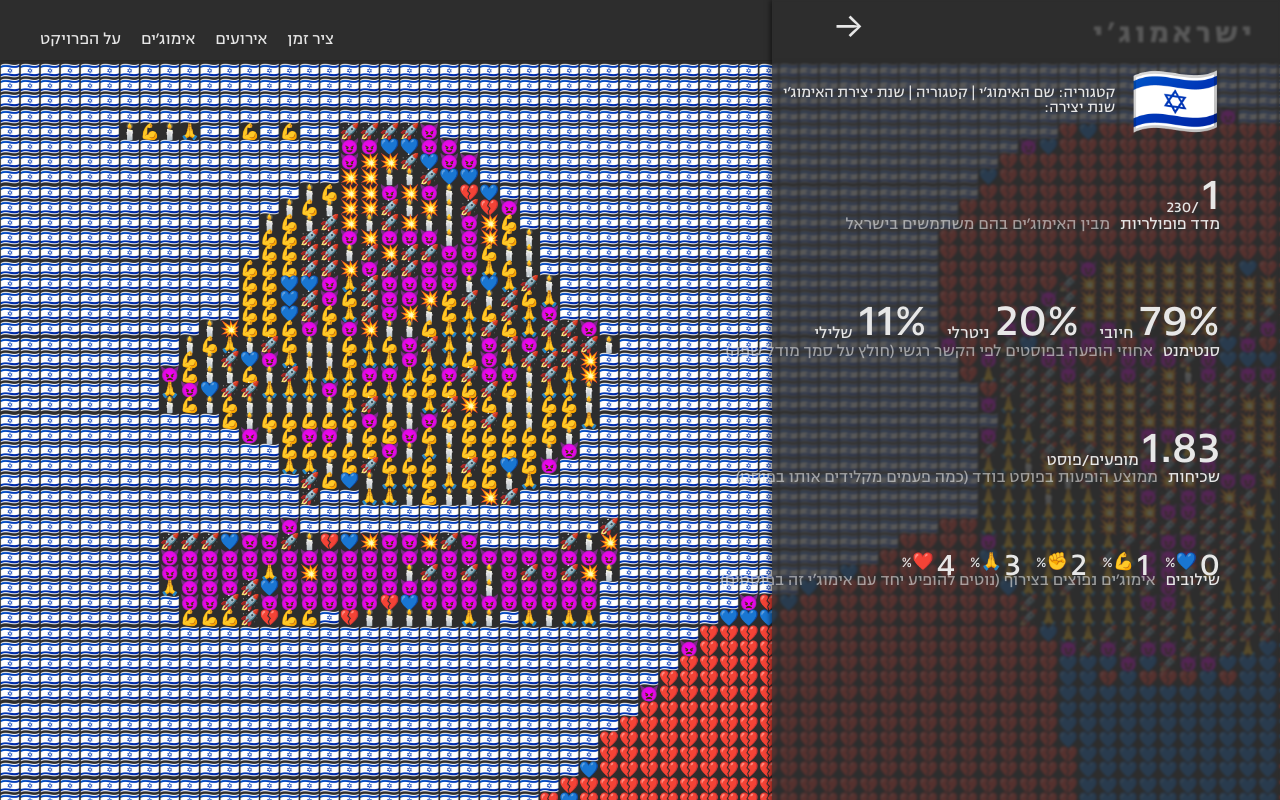
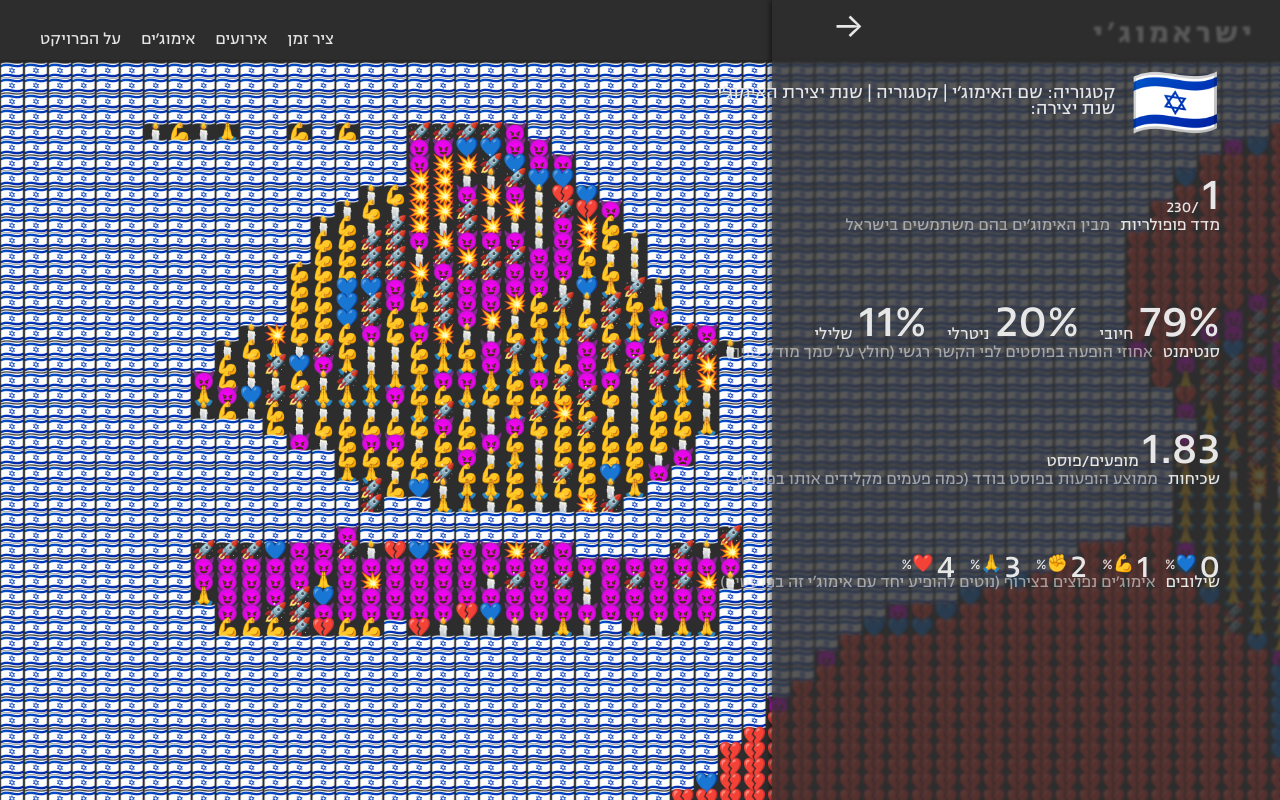
Before and after one commit to mineihadar/emoji-app, a React (Create React App) app: page / in a window 1280 px wide. Shown: the top 800 px of the page. Built offline with nearby package versions, Linux system fonts and the light colour scheme.

Commit message:
fix image sizing to match imac

```diff
--- a/src/EmojiImage.css
+++ b/src/EmojiImage.css
@@ -1,6 +1,6 @@
 #emoji-container {
-  font-size: 1rem; /* Adjust font size as needed */
-  line-height: 0.95rem; /* Adjust line height to provide enough spacing between rows */
+  font-size: 1.2rem; /* Adjust font size as needed */
+  line-height: 0.968rem; /* Adjust line height to provide enough spacing between rows */
   white-space: pre; /* Ensure white space is preserved */
   max-height: calc(
     100vh - 8vh
```
